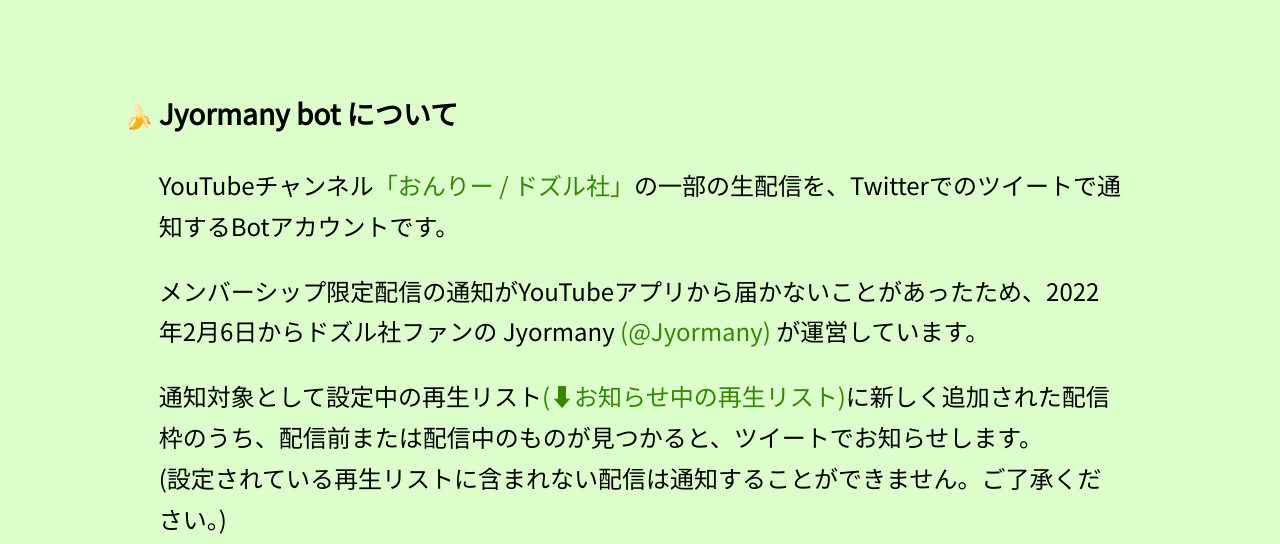
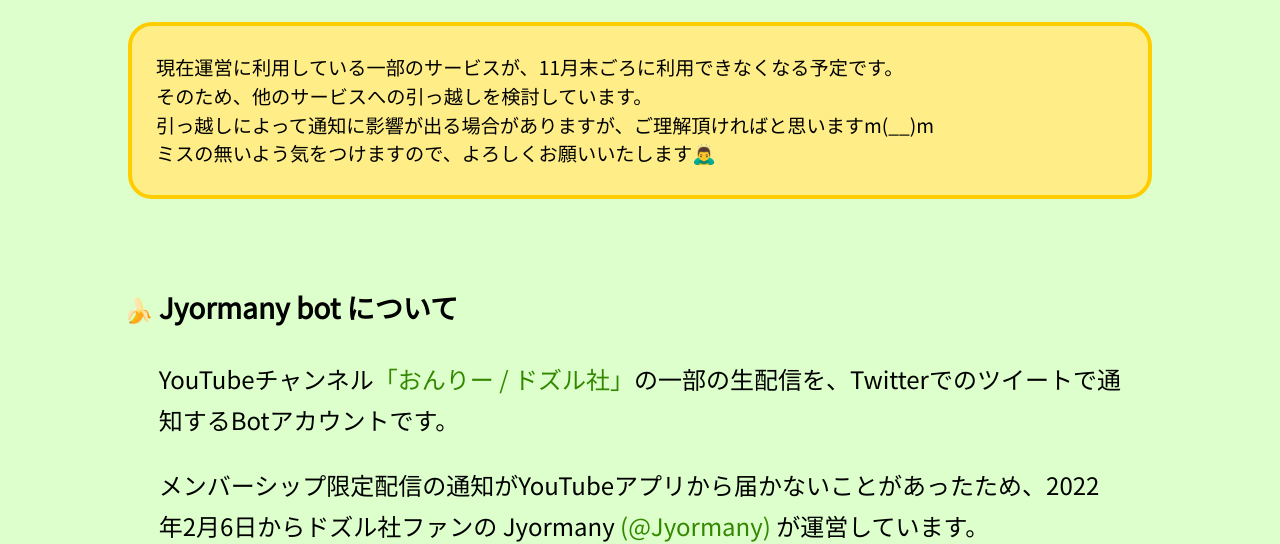
Before and after one commit to Jyormany/Jyormany-Bot.github.io, a plain HTML site: page index.html in a window 1280 px wide. Shown: the part 256-800 px from the top of the page. Drawn offline with nearby package versions, Linux system fonts and the light colour scheme; a web font is replaced by a local one.

Commit message:
Add files via upload

```diff
--- a/index.html
+++ b/index.html
@@ -14,12 +14,19 @@
 
         </header>
         <main>
+            <div class="info">
+                <p>現在運営に利用している一部のサービスが、11月末ごろに利用できなくなる予定です。</p>
+                <p>そのため、他のサービスへの引っ越しを検討しています。</p>
+                <p>引っ越しによって通知に影響が出る場合がありますが、ご理解頂ければと思いますm(__)m</p>
+                <p>ミスの無いよう気をつけますので、よろしくお願いいたします🙇‍♂️</p>
+            </div>
             <ul class="list">
                 <li class="about">
                     <h3>Jyormany bot について</h3>
                     <p>YouTubeチャンネル<a class="link" href="https://www.youtube.com/channel/UC5l8bnxxl26Q5PDG_jawcuw" target="_blank">「おんりー / ドズル社」</a>の一部の生配信を、Twitterでのツイートで通知するBotアカウントです。</p>
                     <p>メンバーシップ限定配信の通知がYouTubeアプリから届かないことがあったため、2022年2月6日からドズル社ファンの Jyormany <a class="link" href="https://twitter.com/Jyormany" target="_blank">(@Jyormany)</a> が運営しています。</p>
                     <p>通知対象として設定中の再生リスト<a class="link" href=#playlists>(⬇︎お知らせ中の再生リスト)</a>に新しく追加された配信枠のうち、配信前または配信中のものが見つかると、ツイートでお知らせします。<br>(設定されている再生リストに含まれない配信は通知することができません。ご了承ください。)</p>
+                    <p>ただし、<u>深夜1時から朝7時前までに検知した配信予定(配信枠の追加)は、すぐに通知はせず、朝7時以降に通知します。配信開始の通知は、24時間通知します。</u></p>
                     <p>通知対象の再生リストの変更など、Botに関するお知らせがある場合は、通常は次の配信通知ツイートの本文に含めてお知らせします。また、通知・お知らせ以外のツイートは致しません。</p>
                 </li>
 
@@ -116,7 +123,7 @@
                     <ul class="services">
                         <li>Google Cloud Platform (YouTube API)</li>
                         <li>Twitter API</li>
-                        <li>Heroku / Heroku Scheduler</li>
+                        <li>Heroku / Heroku Scheduler (← 他サービスへ引っ越し予定)</li>
                         <li>GitHub</li>
                     </ul>
 
--- a/style.css
+++ b/style.css
@@ -4,6 +4,8 @@
     --backColor: #DFC;
     --highlightColor: #380;
     --textColor: black;
+    --infoBorderColor: #FC0;
+    --infoBackColor: #FE8;
 }
 
 @media (prefers-color-scheme: dark) {
@@ -11,6 +13,8 @@
         --backColor: #343;
         --highlightColor: #9C7;
         --textColor: white;
+        --infoBorderColor: #FC5;
+        --infoBackColor: #A80;
     }
 }
 
@@ -53,9 +57,29 @@
     width: 80%;
 }
 
+.info {
+    margin: 0;
+    margin-top: 3em;
+    padding: 1em;
+    border-style: solid;
+    border-width: 0.2em;
+    border-radius: 1em;
+    border-color: var(--infoBorderColor);
+    color: var(--textColor);
+    background-color: var(--infoBackColor);
+}
+
+.info p {
+    font-size: 1.2rem;
+    line-height: 1.2;
+    margin-top: 0.3em;
+    margin-bottom: 0.3em;
+}
+
 .list {
     list-style-type: "🍌 ";
     padding: 3%;
+    padding-top: 0;
 }
 
 .list h3 {
```
